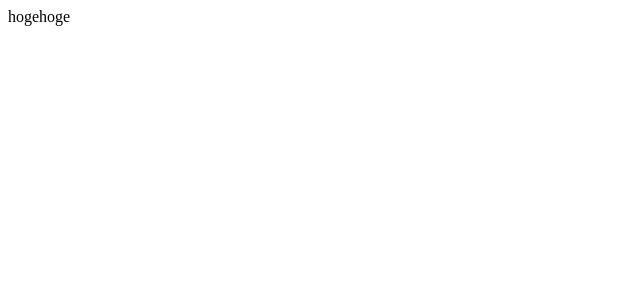
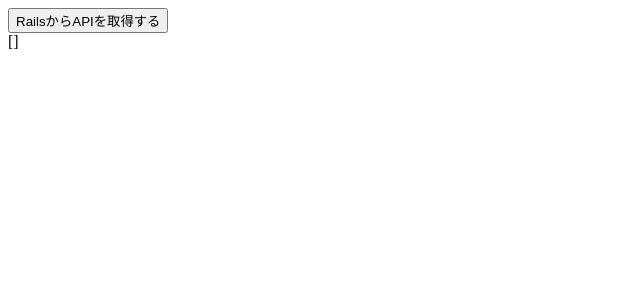
Before and after one commit to Kensuke-code/spin_the_magic_frontend, a Nuxt app: page / in a window 1280 px wide. Shown: the top 300 px of the page, without its empty margins (0-640 px from the left). Built offline with nearby package versions, Linux system fonts and the light colour scheme.

Commit message:
axiosの設定

```diff
--- a/docker-compose.yml
+++ b/docker-compose.yml
@@ -2,7 +2,10 @@
 
 services:
   front:
-    build: .
+    build:
+      context: .
+      args:
+        API_URL: "http://localhost:3000"
     command: "yarn run dev"
     volumes:
       - .:/app
--- a/nuxt.config.js
+++ b/nuxt.config.js
@@ -25,6 +25,7 @@
 
   // Plugins to run before rendering page: https://go.nuxtjs.dev/config-plugins
   plugins: [
+    'plugins/axios'
   ],
 
   // Auto import components: https://go.nuxtjs.dev/config-components
@@ -45,7 +46,6 @@
   // Axios module configuration: https://go.nuxtjs.dev/config-axios
   axios: {
     // Workaround to avoid enforcing hard-coded localhost:3000: https://github.com/nuxt-community/axios-module/issues/308
-    baseURL: '/'
   },
 
   // Build Configuration: https://go.nuxtjs.dev/config-build
--- a/pages/index.vue
+++ b/pages/index.vue
@@ -1,11 +1,30 @@
 <template>
-  <div>hogehoge</div>
+  <div>
+    <button
+      type="button"
+      name="button"
+      @click="getMsg"
+    >
+      RailsからAPIを取得する
+    </button>
+    <div>
+      {{ msgs }}
+    </div>
+  </div>
 </template>
 
-<script lang="ts">
-import Vue from 'vue'
-
-export default Vue.extend({
-  name: 'IndexPage'
-})
+<script>
+export default {
+  data () {
+    return {
+      msgs: []
+    }
+  },
+  methods: {
+    getMsg () {
+      this.$axios.$get('/api/v1/spin_gacha').then(console.log('fetched')).catch(e => console.log(e))
+    // .then(res => this.msgs.push(res))
+    }
+  }
+}
 </script>
--- /dev/null
+++ b/plugins/axios.js
@@ -0,0 +1,14 @@
+export default ({ $axios }) => {
+  // リクエストログ
+  $axios.onRequest((config) => {
+    console.log(config)
+  })
+  // レスポンスログ
+  $axios.onResponse((config) => {
+    console.log(config)
+  })
+  // エラーログ
+  $axios.onError((e) => {
+    console.log(e.response)
+  })
+}
```
Also changed, not shown: 1 other file (tests, documents, lock files or other folders).
